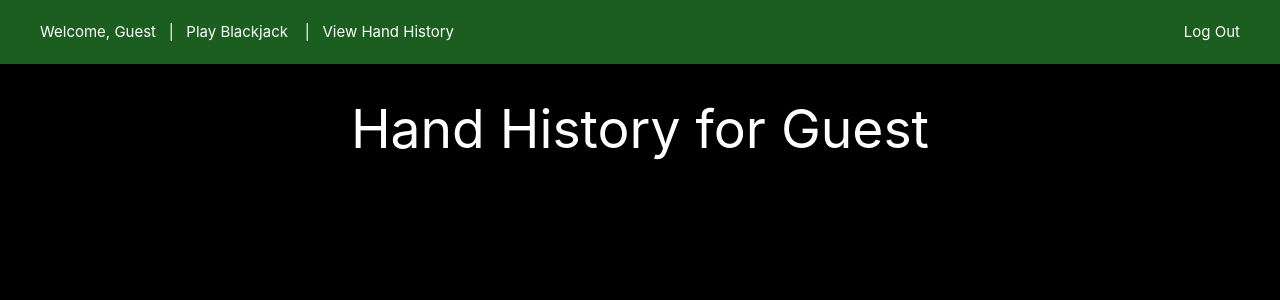
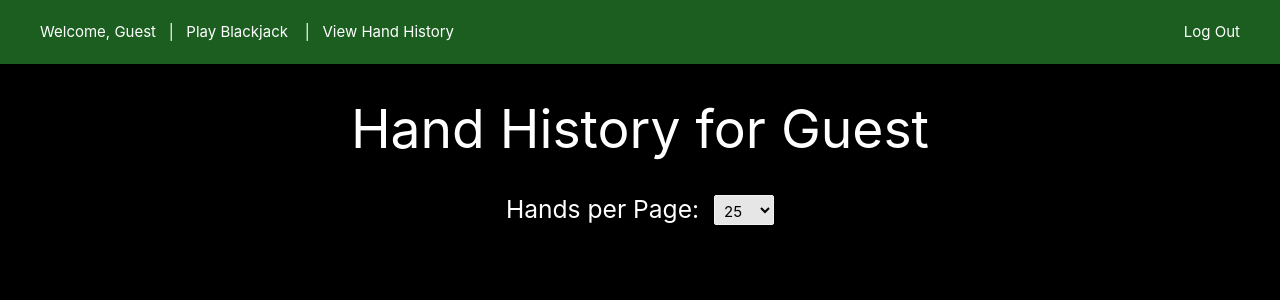
Before and after one commit to angrypirate33/mern-blackjack, a React (Create React App) app: page /history in a window 1280 px wide. Both pictures are taken after a click on the button "PLAY AS A GUEST". Shown: the top 300 px of the page. Built offline with nearby package versions, Linux system fonts and the light colour scheme; no server answers.

Commit message:
Adds select element for hands per page.

```diff
--- a/src/pages/HandHistory/HandHistory.css
+++ b/src/pages/HandHistory/HandHistory.css
@@ -1,8 +1,21 @@
 .HandHistory {
-    display: flex;
     justify-content: center;
+    color: white;
 }
 
 #hand-history-title {
     color: white;
+    text-align: center;
 }
+
+.hands-per-page-container {
+    display: flex;
+    flex-direction: row;
+    justify-content: center;
+}
+
+#hands-per-page-dropdown {
+    height: 2em;
+    width: 4em;
+    margin-left: 1em;
+}
--- a/src/pages/HandHistory/HandHistory.jsx
+++ b/src/pages/HandHistory/HandHistory.jsx
@@ -22,6 +22,22 @@ export default function HandHistory({ user }) {
     return (
         <div className='HandHistory'>
             <h2 id='hand-history-title'>Hand History for {user.name}</h2>
+
+            <div className='hands-per-page-container'>
+                <div col s12>
+                    <h5>Hands per Page: </h5>
+                </div>
+                <div className='input-field col s12'>
+                    <select onChange={(e) => setHandsPerPage(Number(e.target.value))} className='browser-default' id='hands-per-page-dropdown'>
+                        <option value={25}>25</option>
+                        <option value={50}>50</option>
+                        <option value={75}>75</option>
+                        <option value={100}>100</option>
+                    </select>
+                </div>
+            </div>
+
+
         </div>
     )
 }
```
